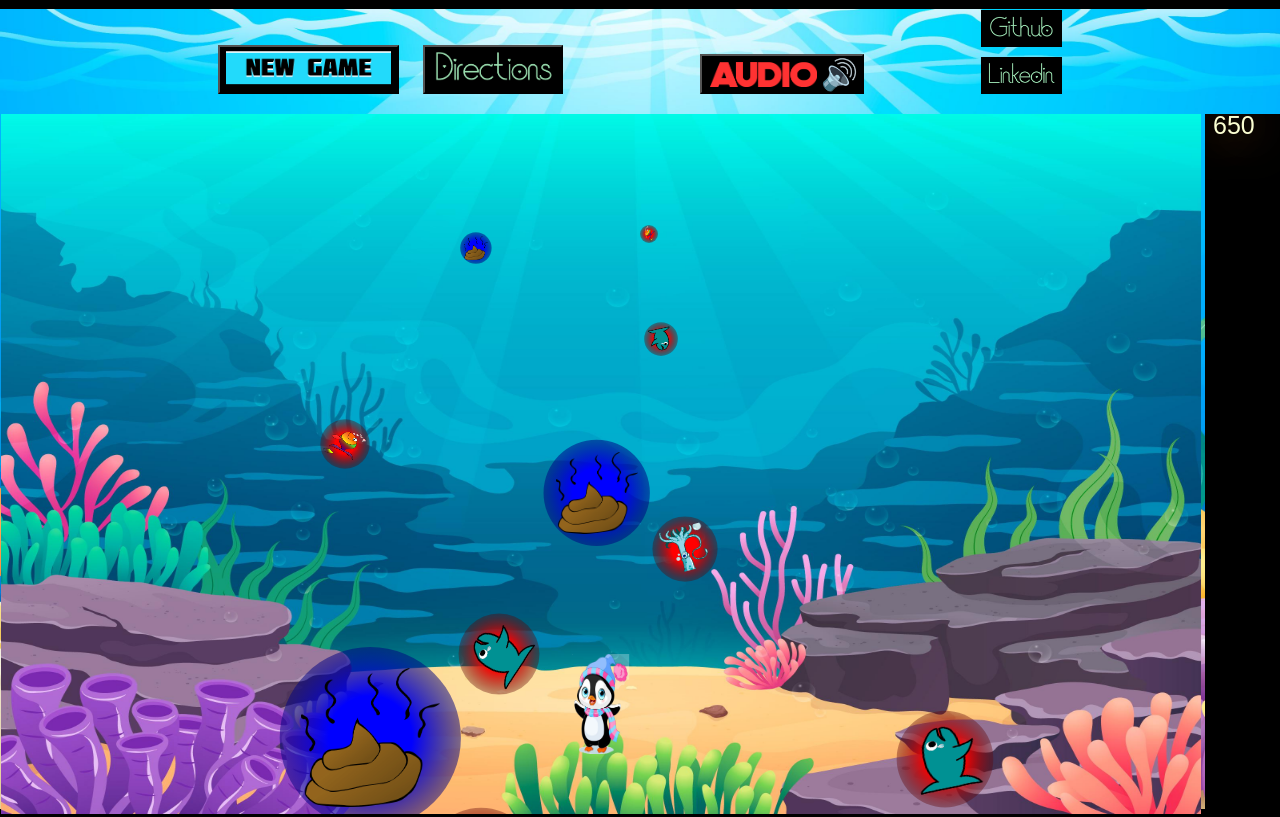
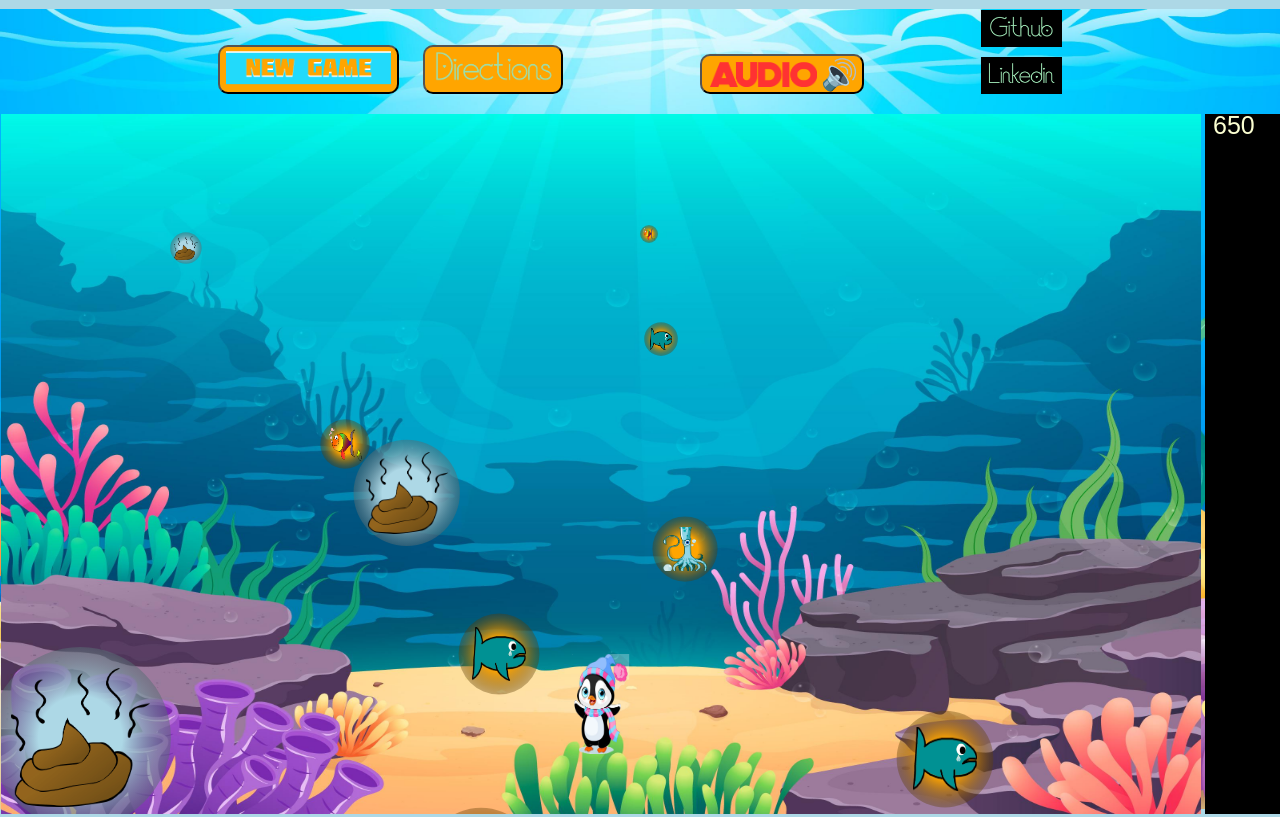
Before and after one commit to anyqx/bouncing-penguin, a website built with webpack: page index.html in a window 1280 px wide. Both pictures are taken after a click on the button 308 px from the left and 69 px from the top of the page. Built offline with nearby package versions, Linux system fonts and the light colour scheme.

```diff
--- a/index.html
+++ b/index.html
@@ -45,7 +45,7 @@
     </div>
     <div class="canvases">
         <canvas class="game-canvas"></canvas>
-        <canvas class="energy-bar"></canvas>
+        <canvas class="score-canvas"></canvas>
     </div>
     <div id="directions-modal">
         <div class="directions-page">
--- a/src/food.js
+++ b/src/food.js
@@ -44,7 +44,7 @@
     if (this.hit) {
       this.ctx.save();
       this.ctx.translate(this.pos[0], this.pos[1]);
-      this.ctx.rotate(Math.PI / 180 * (this.angle += 1));
+      // this.ctx.rotate(Math.PI / 180 * (this.angle += 1));
       this.ctx.drawImage(
         this.explosion,
         -(this.explosionSize / 2),
@@ -63,7 +63,7 @@
         (this.pos[1]),
         this.size
       );
-      grd.addColorStop(0, "red");
+      grd.addColorStop(0, "orange");
       grd.addColorStop(1, "transparent");
 
       this.ctx.beginPath();
@@ -82,7 +82,7 @@
 
       this.ctx.save();
       this.ctx.translate(this.pos[0], this.pos[1]);
-      this.ctx.rotate(Math.PI / 180 * (this.angle += 3));
+      // this.ctx.rotate(Math.PI / 180 * (this.angle += 3));
 
       this.ctx.drawImage(
         this.food,
--- a/src/game.js
+++ b/src/game.js
@@ -12,14 +12,14 @@
 lose.src = "assets/images/text/lose.png"
 
 class Game {
-  constructor(ctx, eBar, endPos) {
+  constructor(ctx, score, endPos) {
     this.ctx = ctx;
-    this.eBar = eBar;
+    this.score = score;
     this.trashs = [];
     this.foods = [];
     this.home = new Home(ctx, endPos);
     this.penguin = new Penguin(ctx);
-    this.score = new Score(eBar);
+    this.score = new Score(score);
     this.bg_color = "#000000";
     this.dim_x = 1200;
     this.dim_y = 700;
@@ -27,8 +27,8 @@
     this.gameStatus = "playing";
     this.win = win;
     this.lose = lose;
-    this.bar_x = 75;
-    this.bar_y = 700;
+    this.score_x = 75;
+    this.score_y = 700;
   }
 
 
@@ -210,14 +210,14 @@
     clearInterval(this.foodIntervalId);
   }
 
-  draw(ctx, eBar) {
+  draw(ctx, score) {
     ctx.clearRect(0, 0, this.dim_x, this.dim_y);
     ctx.fillStyle = this.bg_color;
     ctx.fillRect(0, 0, this.dim_x, this.dim_y);
     ctx.drawImage(this.bgGame, 0, 0, this.dim_x, this.dim_y);
-    eBar.clearRect(0, 0, this.bar_x, this.bar_y);
-    eBar.fillStyle = this.bg_color;
-    eBar.fillRect(0, 0, this.bar_x, this.bar_y)
+    score.clearRect(0, 0, this.score_x, this.score_y);
+    score.fillStyle = this.bg_color;
+    score.fillRect(0, 0, this.score_x, this.score_y)
     this.score.draw();
     this.drawTrashs();
     this.drawFoods();
--- a/src/game_view.js
+++ b/src/game_view.js
@@ -1,8 +1,8 @@
 class GameView {
-  constructor(game, ctx, eBar) {
+  constructor(game, ctx, score) {
     this.ctx = ctx;
     this.game = game;
-    this.eBar = eBar;
+    this.score = score;
   }
 
   generateObjects() {
@@ -42,7 +42,7 @@
 
   animate() {
     this.game.step();
-    this.game.draw(this.ctx, this.eBar);
+    this.game.draw(this.ctx, this.score);
 
     requestAnimationFrame(this.animate.bind(this));
   };
--- a/src/home.js
+++ b/src/home.js
@@ -1,7 +1,7 @@
 const home = new Image();
 home.src = "assets/images/home/ice_cave.png";
 const explosion = new Image();
-explosion.src = "assets/images/game_over/explosion.png";
+explosion.src = "assets/images/home/ice_cave.png";
 
 class Home {
   constructor(ctx, endPos) {
--- a/src/index.js
+++ b/src/index.js
@@ -7,10 +7,10 @@
   gameCanvas.width = 1200;
   gameCanvas.height = 700;
   const ctx = gameCanvas.getContext("2d");
-  const energyBar = document.getElementsByClassName("energy-bar")[0];
-  energyBar.width = 75;
-  energyBar.height = 700;
-  const eBar = energyBar.getContext("2d");
+  const scoreCanvas = document.getElementsByClassName("score-canvas")[0];
+  scoreCanvas.width = 75;
+  scoreCanvas.height = 700;
+  const score = scoreCanvas.getContext("2d");
   const bgMusic = new Audio("assets/audio/bg_music.mp3")
 
   const directions = document.getElementById("directions-modal");
@@ -45,8 +45,8 @@
     const endPositions = ["endPos1", "endPos2"]
     const endPos = endPositions[Math.floor(Math.random() * Math.floor(2))];
 
-    const game = new Game(ctx, eBar, endPos);
-    new GameView(game, ctx, eBar).start();
+    const game = new Game(ctx, score, endPos);
+    new GameView(game, ctx, score).start();
 
     bgMusic.currentTime = 0;
     bgMusic.play();
--- a/src/score.js
+++ b/src/score.js
@@ -1,29 +1,28 @@
 class Score {
-  constructor(eBar){
-    this.eBar = eBar;
+  constructor(score){
+    this.score = score;
     this.scoreTop = 25;
     this.scoreLevel = 650;
   }
 
   // Orange
   draw() {
-    this.eBar.beginPath();
+    this.score.beginPath();
     //use bar to show
-    // this.eBar.rect(25, this.scoreTop, 25, this.scoreLevel);
+    // this.score.rect(25, this.scoreTop, 25, this.scoreLevel);
+    // this.score.strokeStyle = '#FCD390';
+    // this.score.lineWidth = 2;
+    // this.score.shadowColor = '#F08240';
+    // this.score.shadowBlur = 50;
+    // this.score.shadowOffsetX = 0;
+    // this.score.shadowOffsetY = 0;
+    // this.score.stroke();
+    // this.score.fill();
 
     //use score to show
-    this.eBar.font = '25px Arial';
-    this.eBar.fillStyle = '#FBFED1';
-    this.eBar.fillText(this.scoreLevel, 8,20)
-
-    this.eBar.strokeStyle = '#FCD390';
-    this.eBar.lineWidth = 2;
-    this.eBar.shadowColor = '#F08240';
-    this.eBar.shadowBlur = 50;
-    this.eBar.shadowOffsetX = 0;
-    this.eBar.shadowOffsetY = 0;
-    this.eBar.stroke();
-    this.eBar.fill();
+    this.score.font = '25px Arial';
+    this.score.fillStyle = '#FBFED1';
+    this.score.fillText(this.scoreLevel, 8,20)
 
   }
 
--- a/src/trash.js
+++ b/src/trash.js
@@ -19,9 +19,9 @@
     if (this.type === "trash2") this.trash = trash2;
 
 
-    if (this.startPos === "pos1") this.pos = [490, 50];
-    if (this.startPos === "pos2") this.pos = [590, 50];
-    if (this.startPos === "pos3") this.pos = [690, 50];
+    if (this.startPos === "pos1") this.pos = [200, 50];
+    if (this.startPos === "pos2") this.pos = [400, 50];
+    if (this.startPos === "pos3") this.pos = [800, 50];
 
     this.centerPos = [
       (this.pos[0] + (this.size / 2)),
@@ -47,7 +47,7 @@
         (this.pos[1] + (this.size / 2)),
         this.size * 1.0
       );
-      grd.addColorStop(0, "blue");
+      grd.addColorStop(0, "lightblue");
       grd.addColorStop(1, "transparent");
 
       this.ctx.beginPath();
--- a/stylesheets/index.css
+++ b/stylesheets/index.css
@@ -3,7 +3,7 @@
   flex-direction: column;
   justify-content: center;
   align-items: center;
-  background-color: black;
+  background-color: lightblue;
 }
 
 .page-bg {
@@ -27,8 +27,8 @@
 }
 
 .body-top * button {
-  background-color: black;
-  /* border-radius: 4px; */
+  background-color:orange;
+  border-radius: 10px;
   margin-top: 20px;
   /* border: 2px solid grey; */
 }
```
Also changed, not shown: dist/bundle.js, 2 other files.
